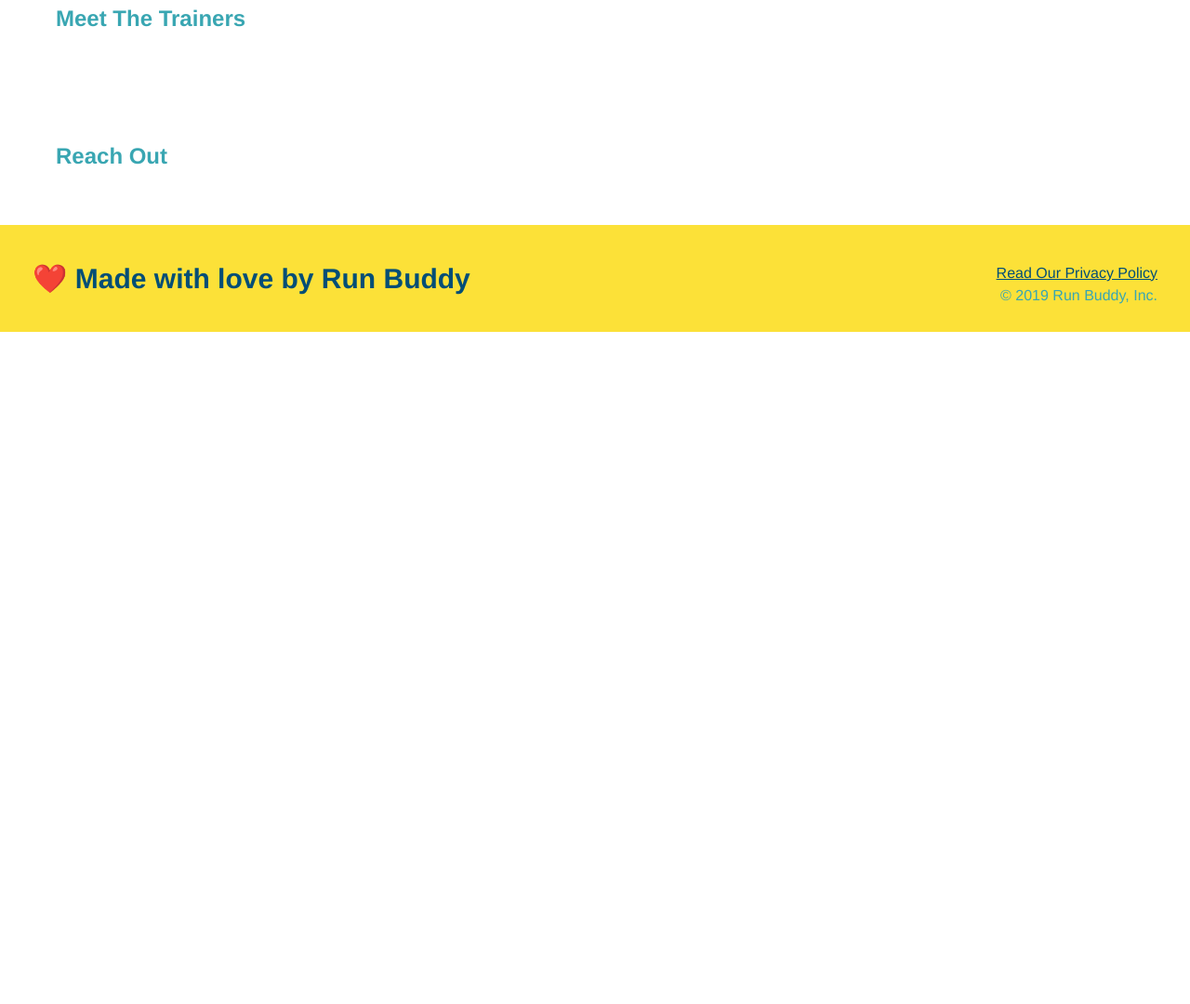
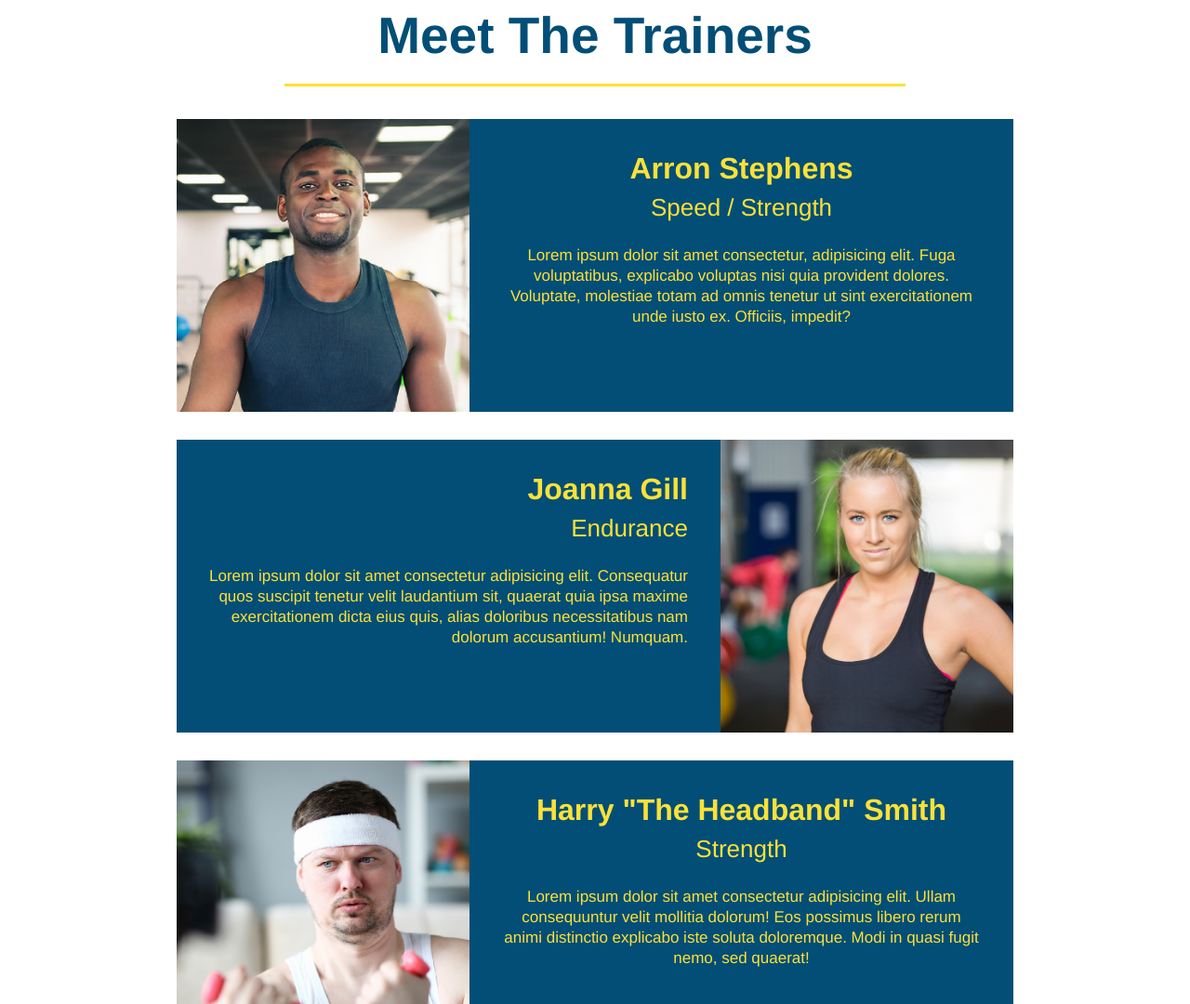
Before and after one commit to Nickjohn18/Run-Buddy-Project, a plain HTML site: page index.html in a window 1280 px wide. Shown: the part 2860-3940 px from the top of the page at 93% size. Before the commit the page ends 3217 px from the top, so only its background shows below. Drawn offline with Linux system fonts and the light colour scheme; files whose address does not match are found by name.

Commit message:
Trainers Section

```diff
--- a/assets/css/style.css
+++ b/assets/css/style.css
@@ -163,3 +163,83 @@ section {
 .steps span {
   font-size: 38px;
 }
+
+.trainers {
+  text-align: center;
+}
+
+/* Trainer Arron */
+.trainer img {
+  float: left;
+  width: 35%;
+}
+.trainer p {
+  float: right;
+}
+.trainer {
+  width: 900px;
+  margin: 0 auto 30px auto;
+  background: #024e76;
+  color: #fce138;
+  overflow: auto;
+}
+.trainer-bio {
+  padding: 35px;
+  float: left;
+  width: 65%;
+}
+.trainer-bio h3 {
+  font-size: 32px;
+  margin-bottom: 8px;
+}
+.trainer-bio h4 {
+  font-weight: lighter;
+  font-size: 26px;
+  margin-bottom: 25px;
+}
+.trainer-bio p {
+  font-size: 17px;
+  line-height: 1.3;
+}
+/* End of Arron */
+
+/* Trainer Joanna */
+.trainer-2 img {
+  float: right;
+  width: 35%;
+}
+.trainer-2 p {
+  float: left;
+}
+.trainer-bio-2 {
+  padding: 35px;
+  float: right;
+  width: 65%;
+}
+.trainer-bio-2 h3 {
+  font-size: 32px;
+  margin-bottom: 8px;
+}
+.trainer-bio-2 h4 {
+  font-weight: lighter;
+  font-size: 26px;
+  margin-bottom: 25px;
+}
+.trainer-bio-2 p {
+  font-size: 17px;
+  line-height: 1.3;
+}
+.trainer-2 {
+  width: 900px;
+  margin: 0 auto 30px auto;
+  background: #024e76;
+  color: #fce138;
+  overflow: auto;
+/* End of Joanna */
+
+.text-left {
+  text-align: left;
+}
+.text-right {
+  text-align: right;
+}
--- a/index.html
+++ b/index.html
@@ -113,8 +113,36 @@
         </section>
 
         <!-- "meet the trainers" section-->
-        <section>
-            <h2>Meet The Trainers</h2>
+        <section id="your-trainers" class="trainers">
+            <h2 class="section-title primary-border">Meet The Trainers</h2>
+            <article class="trainer">
+                <img src="./assets/css/trainer-1.jpg" alt="Arron Stephens in the gym">
+                <div class="trainer-bio text-left">
+                    <h3>Arron Stephens</h3>
+                    <h4>Speed / Strength</h4>
+                    <p>
+                        Lorem ipsum dolor sit amet consectetur, adipisicing elit. Fuga voluptatibus, explicabo voluptas nisi quia provident dolores. Voluptate, molestiae totam ad omnis tenetur ut sint exercitationem unde iusto ex. Officiis, impedit?
+                    </p>
+                </div>
+            </article>
+            <article class="trainer-2">
+                <img src="./assets/css/trainer-2.jpg" alt="Joanna Gill in the gym">
+                <div class="trainer-bio-2 text-right">
+                    <h3>Joanna Gill</h3>
+                    <h4>Endurance</h4>
+                    <p>
+                        Lorem ipsum dolor sit amet consectetur adipisicing elit. Consequatur quos suscipit tenetur velit laudantium sit, quaerat quia ipsa maxime exercitationem dicta eius quis, alias doloribus necessitatibus nam dolorum accusantium! Numquam.
+                    </p>
+                </div>
+            </article>
+            <article class="trainer">
+                <img src="./assets/trainer-3.jpg" alt="Harry Smith carrying weights">
+                <div class="trainer-bio text-left">
+                    <h3>Harry "The Headband" Smith</h3>
+                    <h4>Strength</h4>
+                    <p>Lorem ipsum dolor sit amet consectetur adipisicing elit. Ullam consequuntur velit mollitia dolorum! Eos possimus libero rerum animi distinctio explicabo iste soluta doloremque. Modi in quasi fugit nemo, sed quaerat!</p>
+                </div>
+            </article>
         </section>
 
         <!-- "reach out" section-->
```
Also changed, not shown: assets/css/trainer-1.jpg (added), assets/css/trainer-2.jpg (added), assets/trainer-3.jpg (added).
